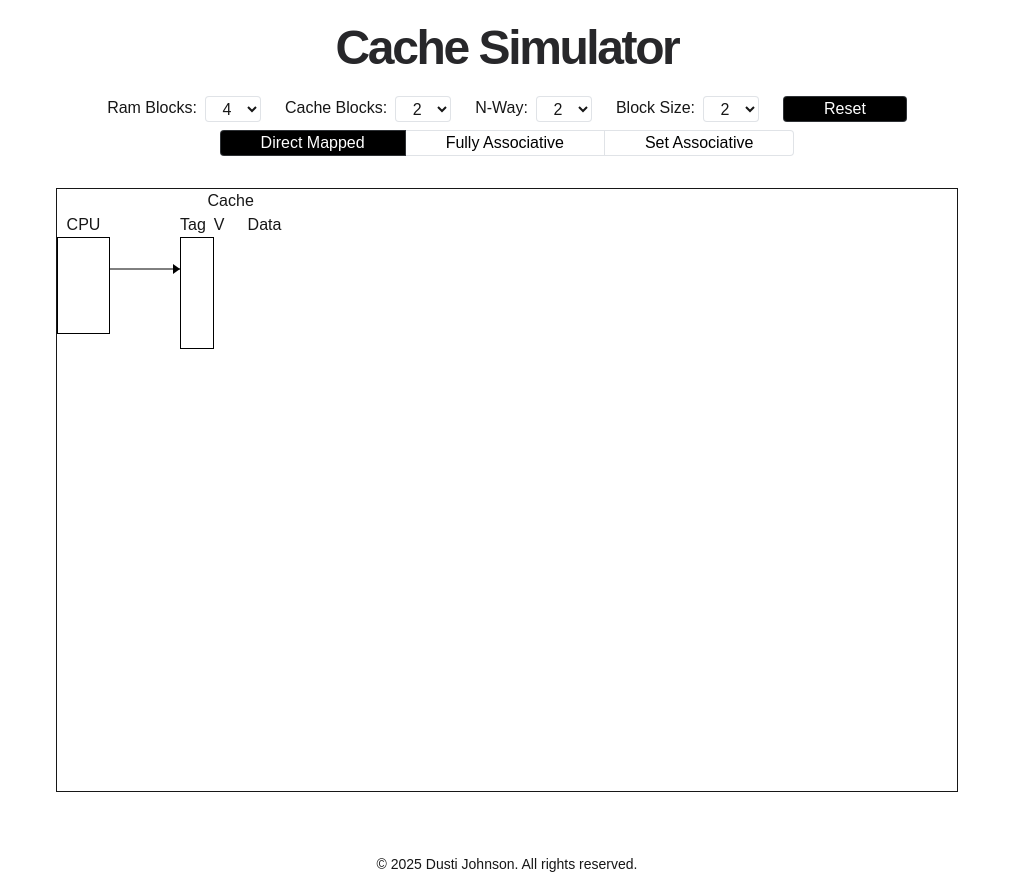
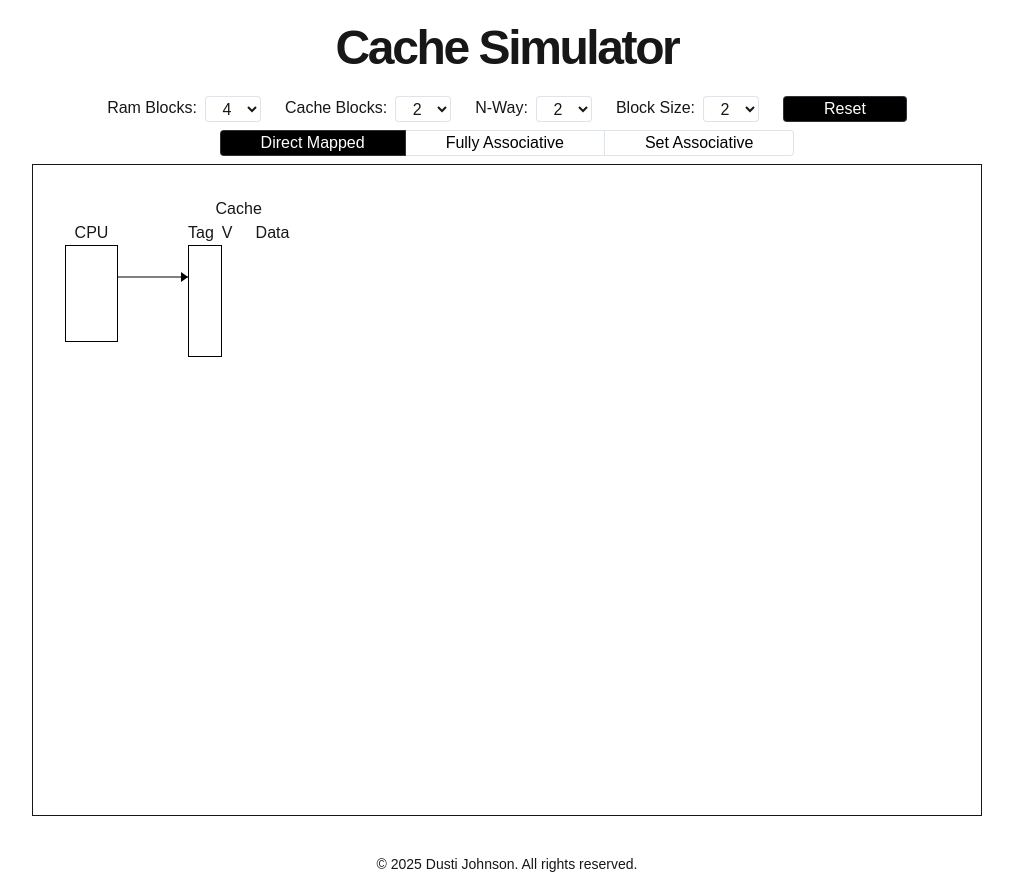
Before and after one commit to dustij/cache-simulator, a Next.js app: page / in a window 1280 px wide. Shown: the whole page, without its empty margins (133-1146 px from the left). Built offline with nearby package versions, Linux system fonts and the light colour scheme.

Commit message:
workon direct mapped

```diff
--- a/src/app/page.tsx
+++ b/src/app/page.tsx
@@ -11,7 +11,7 @@ export default function Home() {
       )}
     >
       <header className="">
-        <h1 className="text-center text-4xl font-bold tracking-tighter text-balance text-zinc-800 sm:text-5xl dark:text-zinc-100">
+        <h1 className="text-center text-4xl font-bold tracking-tighter text-balance sm:text-5xl">
           Cache Simulator
         </h1>
       </header>
--- a/src/components/mappings/MappingView.tsx
+++ b/src/components/mappings/MappingView.tsx
@@ -5,11 +5,18 @@ export function MappingView({ children }: { children: React.ReactNode }) {
   return (
     <div
       className={cn(
-        "relative m-6 flex flex-grow border-1",
+        "relative flex flex-grow border-1 p-8",
         debugging ? "bg-lime-300" : "",
       )}
     >
-      {children}
+      <div
+        className={cn(
+          "relative flex flex-grow",
+          debugging ? "bg-lime-300" : "",
+        )}
+      >
+        {children}
+      </div>
     </div>
   );
 }
```
